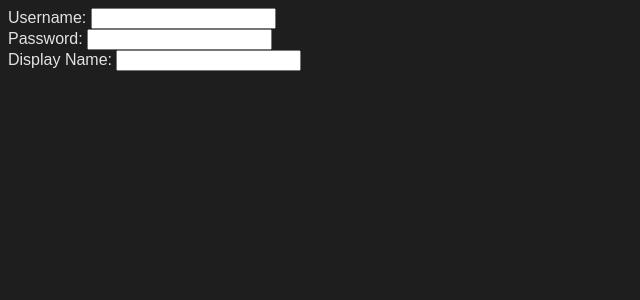
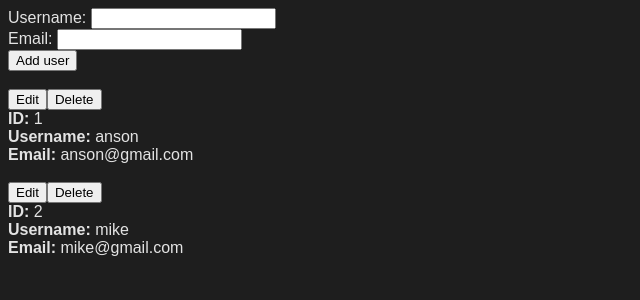
Before and after one commit to andresmerida/react-tutorial, a React (Vite) app in the folder react-tutorial/: page / in a window 1280 px wide. Shown: the top 300 px of the page, without its empty margins (0-640 px from the left). Built offline with nearby package versions, Linux system fonts and the light colour scheme.

Commit message:
Adding state handler (#7)
Co-authored-by: Andres Merida <andresmerida@Andress-MacBook-Pro.local>

```diff
--- a/react-tutorial/src/App.jsx
+++ b/react-tutorial/src/App.jsx
@@ -1,5 +1,58 @@
-import { RegisterForm } from "./components/RegisterForm"
+import { useState } from "react";
+import { UserDetails } from "./components/UserDetails";
 
 export default function App() {
-  return <RegisterForm/>
+  const [username, setUsername] = useState('');
+  const [email, setEmail] = useState('');
+  const [counter, setCounter] = useState(3);
+
+  const [users, setUsers] = useState([
+    {
+      id: 1,
+      username: 'anson',
+      email: 'anson@gmail.com',
+    },
+    {
+      id: 2,
+      username: 'mike',
+      email: 'mike@gmail.com',
+    },
+  ]);
+  return (
+    <div>
+      <form onSubmit={ (e) => {
+        e.preventDefault();
+        const newUser = {
+          id: counter,
+          username,
+          email,
+        };
+        setCounter((currentCounter) => currentCounter + 1);
+        setUsers((currentUsersState) => [...currentUsersState, newUser]);
+
+        setUsername('');
+        setEmail('');
+      }}>
+        <div>
+          <label htmlFor="username">Username: </label>
+          <input name="username" id="username"
+            value={username}
+            onChange={(e) => setUsername(e.target.value)}
+          />
+        </div>
+        <div>
+          <label htmlFor="email">Email: </label>
+          <input name="email" id="email"
+            value={email}
+            onChange={(e) => setEmail(e.target.value)}
+          />
+        </div>
+        <button>Add user</button>
+      </form>
+      <br/>
+      { users.map((user, index) => (
+        <UserDetails key={index} user={user} setUsers={setUsers}/>
+      ))}
+    </div>
+  );
 }
--- a/react-tutorial/src/components/UserDetails.jsx
+++ b/react-tutorial/src/components/UserDetails.jsx
@@ -1,17 +1,77 @@
-import PropTypes from 'prop-types';
+import PropTypes from "prop-types";
+import { useState } from "react";
 
-export function UserDetails({ user }) {
+export function UserDetails({ user, setUsers }) {
+  const [isEditing, setIsEditing] = useState(false);
+  const [username, setUsername] = useState(user.username);
+  const [email, setEmail] = useState(user.email);
+
   return (
+    <div>
+      <div>
+        <button
+          onClick={() => {
+            setIsEditing((currentState) => !currentState);
+          }}
+        >
+          Edit
+        </button>
+        <button
+          onClick={() => {
+          setUsers((currentUsersState) => currentUsersState.filter(
+            (currentUser) => currentUser.id !== user.id
+          ));
+        }}>Delete</button>
+        {isEditing && (
+          <button
+            onClick={() => {
+              setUsers((currentUsersState) =>
+                currentUsersState.map((currentUser) =>
+                  currentUser.id === user.id
+                    ? { ...currentUser, username, email }
+                    : currentUser
+                )
+              );
+              setIsEditing(false);
+            }}
+          >
+            Save
+          </button>
+        )}
+      </div>
       <div>
         <b>ID: </b>
         <span>{user.id}</span>
-      <br/>
+        <br />
         <b>Username: </b>
+        {isEditing ? (
+          <input
+            name="username"
+            id={user.id}
+            value={username}
+            onChange={(event) => {
+              setUsername(event.target.value);
+            }}
+          />
+        ) : (
           <span>{user.username}</span>
-      <br/>
+        )}
+        <br />
         <b>Email: </b>
+        {isEditing ? (
+          <input
+            name="email"
+            value={email}
+            onChange={(event) => {
+              setEmail(event.target.value);
+            }}
+          />
+        ) : (
           <span>{user.email}</span>
-      <br/>
+        )}
+        <br />
+      </div>
+      <br />
     </div>
   );
 }
@@ -20,6 +80,7 @@ UserDetails.propTypes = {
   user: PropTypes.shape({
     id: PropTypes.number.isRequired,
     username: PropTypes.string.isRequired,
-    email: PropTypes.string.isRequired
-  }),
-}
+    email: PropTypes.string.isRequired,
+  }).isRequired,
+  setUsers: PropTypes.func.isRequired,
+};
```
Lines whose indentation alone changed are shown as unchanged.
